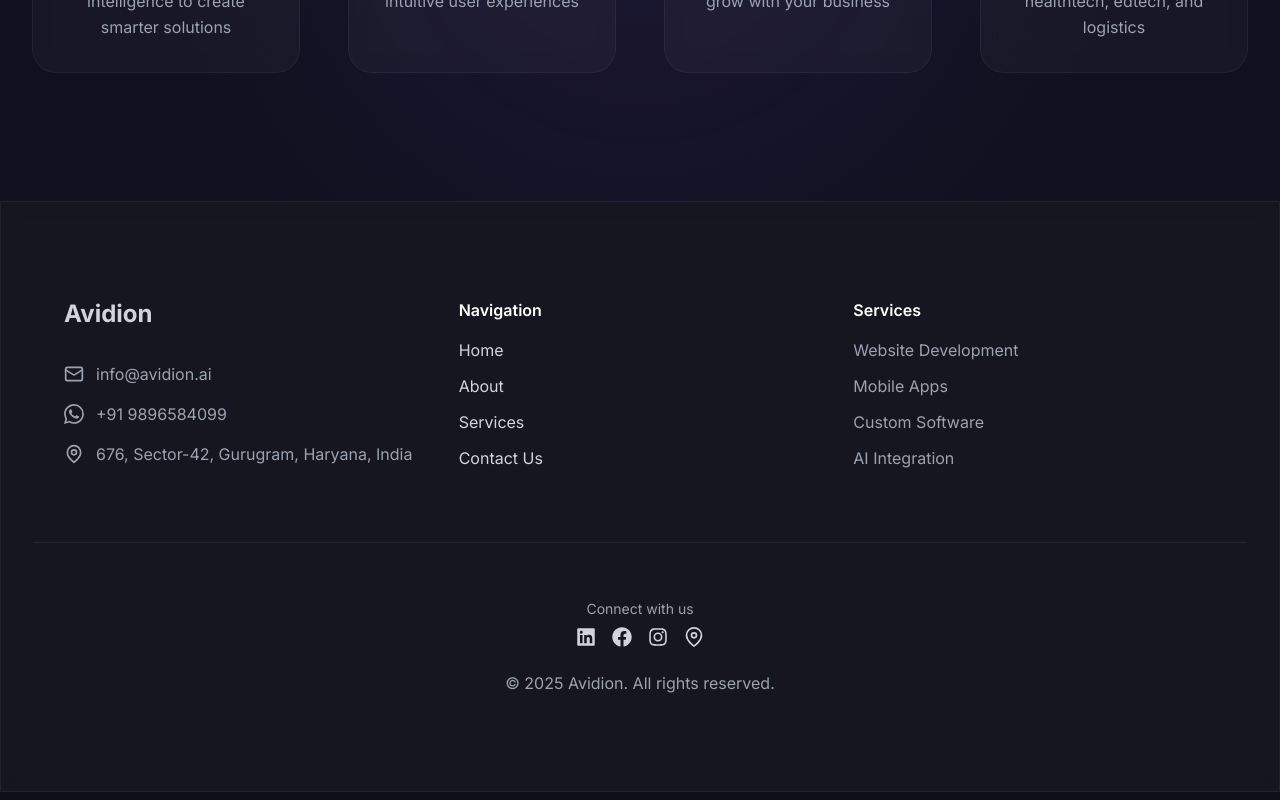
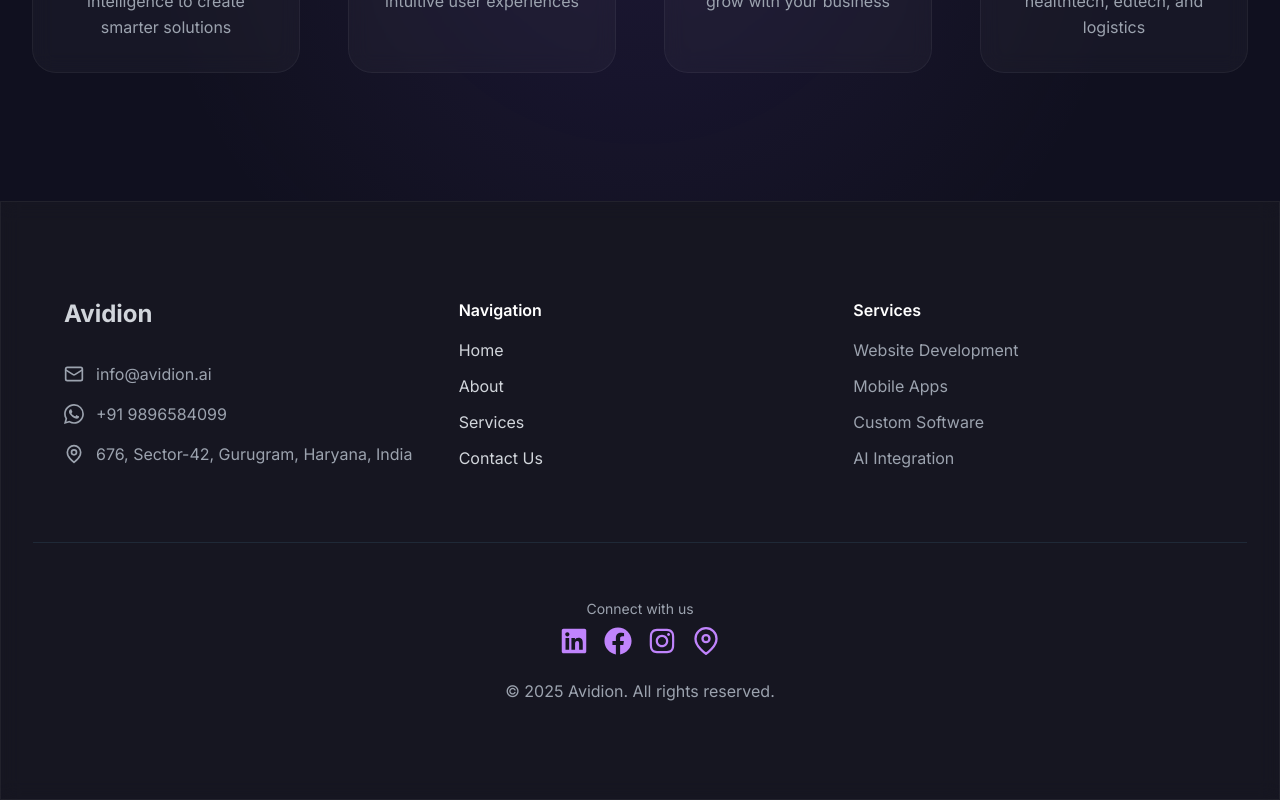
Before and after one commit to sachinavidion/avidionwebsite, a React (Vite) app: page / in a window 1280 px wide. Shown: the part 2005-2805 px from the top of the page. Built offline with nearby package versions, Linux system fonts and the light colour scheme.

Commit message:
Update Footer.tsx
social icon updated size, glow etc.

```diff
--- a/src/components/Footer.tsx
+++ b/src/components/Footer.tsx
@@ -98,10 +98,18 @@ const Footer = () => {
         <div className="flex flex-col items-center gap-2 mt-6">
           <span className="text-sm text-gray-400">Connect with us</span>
           <div className="flex gap-4 text-xl text-gray-300">
-            <a href="https://www.linkedin.com/company/avidion" target="_blank" rel="noopener noreferrer" className="hover:text-purple-400 hover:scale-110 transition-all duration-300"><FaLinkedin /></a>
-            <a href="https://www.facebook.com/avidionai" target="_blank" rel="noopener noreferrer" className="hover:text-purple-400 hover:scale-110 transition-all duration-300"><FaFacebook /></a>
-            <a href="https://www.instagram.com/avidion.ai" target="_blank" rel="noopener noreferrer" className="hover:text-purple-400 hover:scale-110 transition-all duration-300"><FaInstagram /></a>
-            <a href="https://maps.app.goo.gl/63vbJf5DTtpBCK5w8" target="_blank" rel="noopener noreferrer" className="hover:text-purple-400 hover:scale-110 transition-all duration-300"><FiMapPin /></a>
+            <a href="https://www.linkedin.com/company/avidion" target="_blank" rel="noopener noreferrer">
+  <FaLinkedin size={28} className="text-purple-400 drop-shadow-glow animate-pulse-fast hover:scale-110 transition-all duration-300" />
+</a>
+<a href="https://www.facebook.com/avidionai" target="_blank" rel="noopener noreferrer">
+  <FaFacebook size={28} className="text-purple-400 drop-shadow-glow animate-pulse-fast hover:scale-110 transition-all duration-300" />
+</a>
+<a href="https://www.instagram.com/avidion.ai" target="_blank" rel="noopener noreferrer">
+  <FaInstagram size={28} className="text-purple-400 drop-shadow-glow animate-pulse-fast hover:scale-110 transition-all duration-300" />
+</a>
+<a href="https://maps.app.goo.gl/63vbJf5DTtpBCK5w8" target="_blank" rel="noopener noreferrer">
+  <FiMapPin size={28} className="text-purple-400 drop-shadow-glow animate-pulse-fast hover:scale-110 transition-all duration-300" />
+</a>
           </div>
         </div>
         <p className="mt-6">&copy; {new Date().getFullYear()} Avidion. All rights reserved.</p>
```
